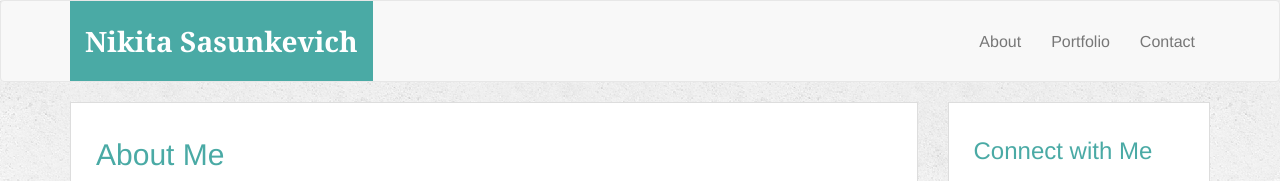
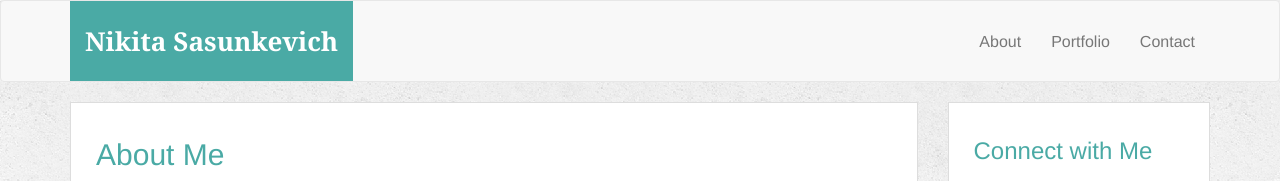
Before and after one commit to nikitas91/Bootstrap-Portfolio, a plain HTML site: page index.html in a window 1280 px wide. Shown: the top 181 px of the page. Drawn offline with nearby package versions, Linux system fonts and the light colour scheme.

Commit message:
changed logo font size

```diff
--- a/assets/css/style.css
+++ b/assets/css/style.css
@@ -60,7 +60,7 @@ body {
     background-color: #4aaaa5;
     color: #fff !important;
     margin-left: 15px;
-    font-size: 28px !important;
+    font-size: 26px !important;
     font-family: 'Georgia', 'Times New Roman', Times, serif !important;
     font-weight: bold;
 }
```
